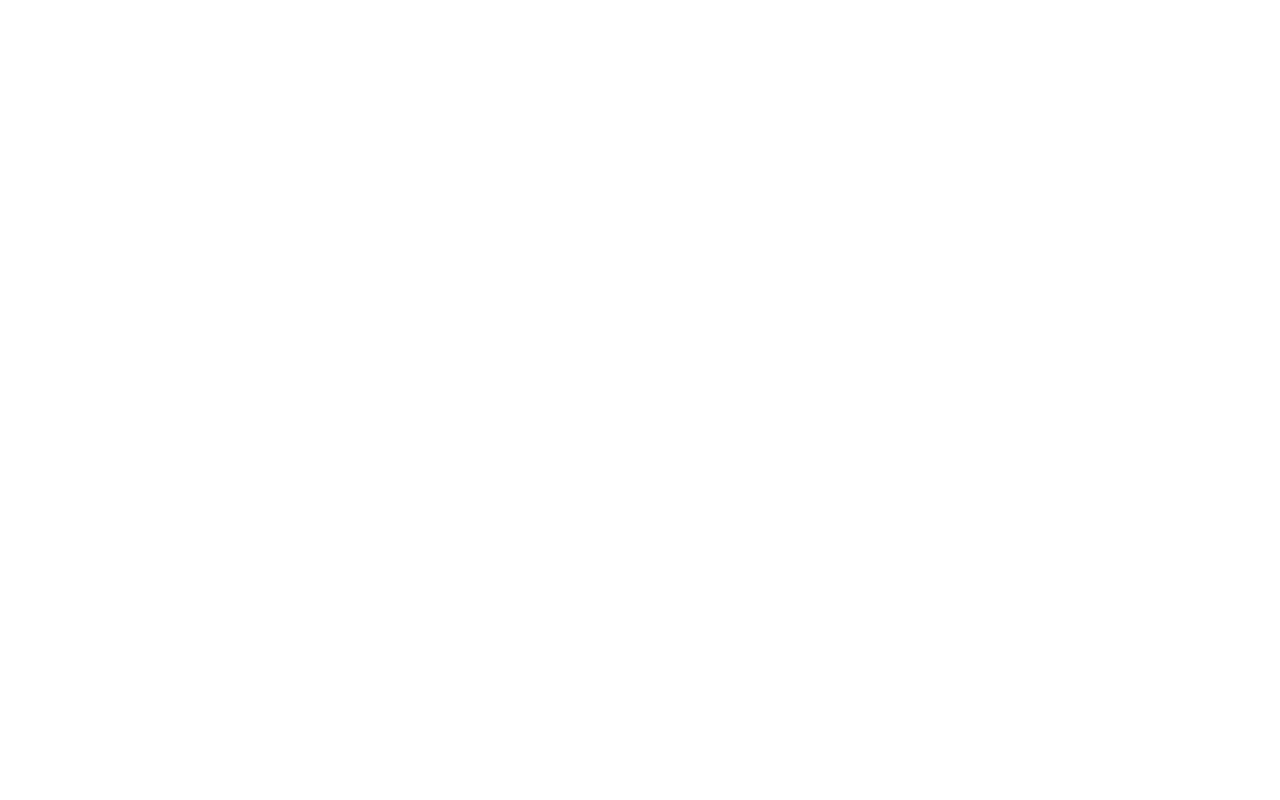
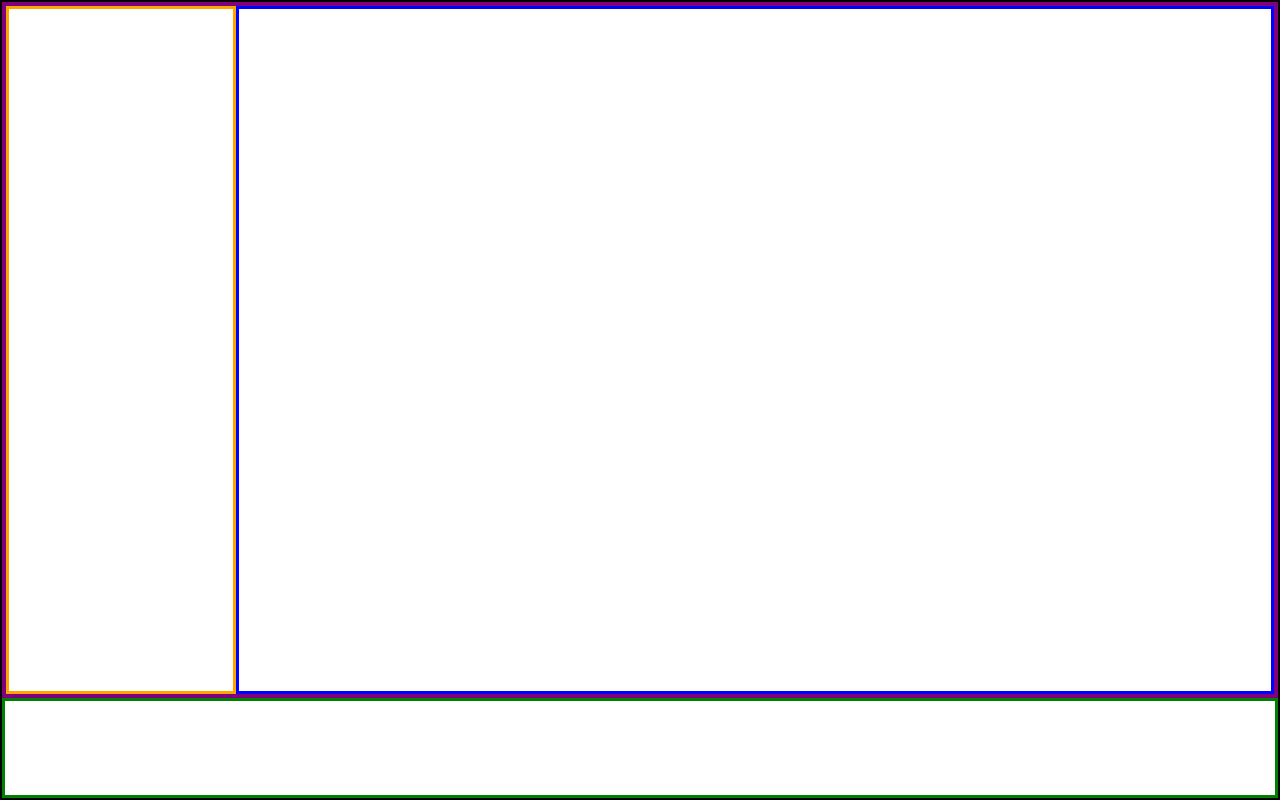
Before and after one commit to NicolaSforza93/html-css-spotifyweb, a plain HTML site: page index.html in a window 1280 px wide. Drawn offline with Linux system fonts and the light colour scheme.

Commit message:
added structure spotify

```diff
--- a/css/style.css
+++ b/css/style.css
@@ -37,6 +37,58 @@ a {
 	--light: #FFFFFF;
 }
 
+.spotify-window {
+    height: 100vh;
+    display: flex;
+    flex-direction: column;
+}
+
+.window-content {
+    flex-grow: 1;
+    display: flex;
+}
+
+
+
+main {
+    flex-grow: 1;
+}
+
+aside {
+    width: 230px;
+}
+
+
+
+
+
+
+
+
+/* DEBUG */
+
+.debug .spotify-window {
+    border: 2px solid black;
+}
+
+.debug .window-content {
+    border: 4px solid purple;
+    min-height: 100px;
+}
+
+.debug .player {
+    border: 3px solid green;
+    min-height: 100px;
+}
+
+.debug aside {
+    border: 3px solid orange;
+}
+
+.debug main {
+    border: 3px solid blue;
+    min-width: 100px;
+}
 
 
 
--- a/index.html
+++ b/index.html
@@ -10,7 +10,22 @@
     <link rel="stylesheet" href="./css/style.css">
     <title>Spotify Web</title>
 </head>
-<body>
+<body class="debug">
+    <div class="spotify-window">
+        <div class="window-content">
+            <aside>
+
+            </aside>
+
+            <main>
+
+            </main>
+        </div>
+
+        <div class="player">
+
+        </div>
+    </div>
 
 </body>
 </html>
```
